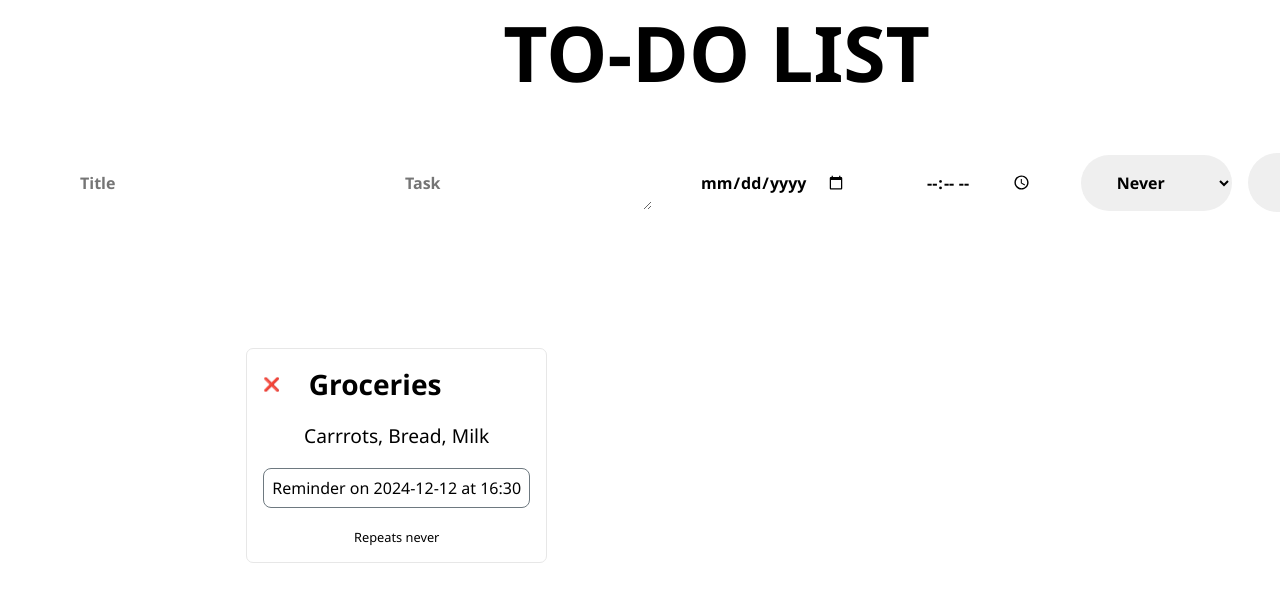
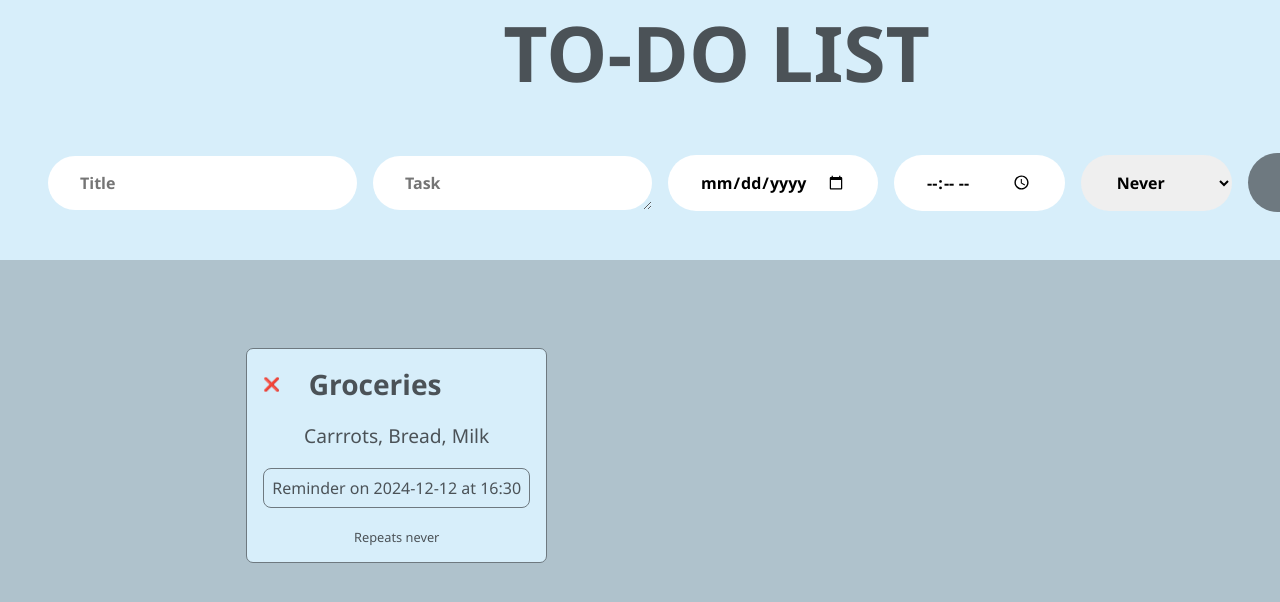
Before and after one commit to adithyay19/toDoApp, a React (Vite) app: page / in a window 1280 px wide. Shown: the top 602 px of the page. Built offline with nearby package versions, Linux system fonts and the light colour scheme.

Commit message:
New theme added

```diff
--- a/src/index.css
+++ b/src/index.css
@@ -5,12 +5,11 @@
 }
 
 body {
-  font-size: 2.4rem;
-  /* font-family:; */
-
+  color: #4B5257;
+  background-color: #D7EEFA;
   font-family: 'Segoe UI', Tahoma, Geneva, Verdana, sans-serif;
   font-weight: 500;
-  /* overflow: visible; */
+  font-size: 2.4rem;
 }
 
 .app {
@@ -20,7 +19,6 @@ body {
   grid-template-rows: auto auto 1fr auto;
 }
 
-
 .header {
   text-transform: uppercase;
   text-align: center;
@@ -29,11 +27,8 @@ body {
 }
 
 .input-section {
-  /* max-width: max-content; */
   padding: 3rem;
-
   display: flex;
-  /* flex-direction: row; */
   align-items: center;
   justify-content: center;
   gap: 1rem;
@@ -49,8 +44,6 @@ input, select, textarea {
   border-radius: 10rem;
 }
 
-
-
 .add-button {
   border: none;
   text-transform: uppercase;
@@ -61,17 +54,16 @@ input, select, textarea {
   border-radius: 10rem;
   border: none;
   cursor: pointer;
-  /* background-color: #76c7bd; */
-
+  color: #D7EEFA;
+  background-color: #6E7980;
 }
 
 .add-button:hover {
-  background-color: #76c7ad;
+  background-color: #91A0A8;
 }
 
 .cards-grid {
-  /* background-color: #5a3e2b; */
-  /* color: #ffebb3; */
+  background-color: #AFC2CC;
   padding: 4rem 0;
   display: flex;
   justify-content: space-between;
@@ -85,7 +77,6 @@ input, select, textarea {
   list-style: none;
   text-align: center;
   width: 20;
-
   display: grid;
   grid-template-columns: 1fr 1fr 1fr;
   gap: 1.2rem;
@@ -94,20 +85,21 @@ input, select, textarea {
 }
 
 .card {
-  border: 1px solid #e7e7e7;
-  /* background-color: #f7f7f7; */
+  border: 1px solid #6E7980;
+  background-color: #D7EEFA;
+  box-shadow: #4B5257;
   border-radius: 7px;
   cursor: pointer;
   display: grid;
   align-items: center;
   justify-content: center;
-  /* text-align: center; */
   gap: 1.2rem;
   padding: 1rem;
 }
 
 .card:hover {
-  border-style: solid;
+  border-style: 2px solid #6E7980;
+  box-shadow: 3px 3px #6E7980;
 }
 
 .hidden {
```
